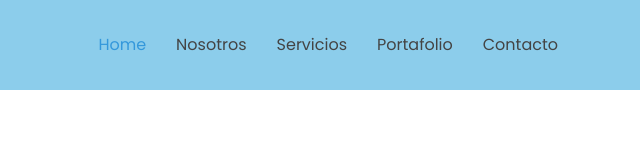
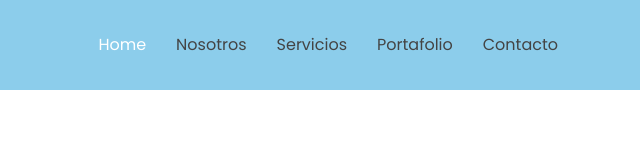
Before and after one commit to RaquelDaliti/raqueldaliti.github.io, a plain HTML site: page index.html in a window 1280 px wide. Shown: the top 167 px of the page, 640-1280 px from the left. Drawn offline with Linux system fonts and the light colour scheme.

Commit message:
Change navmenu:hover color

```diff
--- a/assets/css/main.css
+++ b/assets/css/main.css
@@ -252,7 +252,7 @@ h6 {
   .navmenu li:hover>a,
   .navmenu .active,
   .navmenu .active:focus {
-    color: var(--nav-hover-color);
+    color: #fff;
   }
 
   .navmenu .dropdown ul {
```
